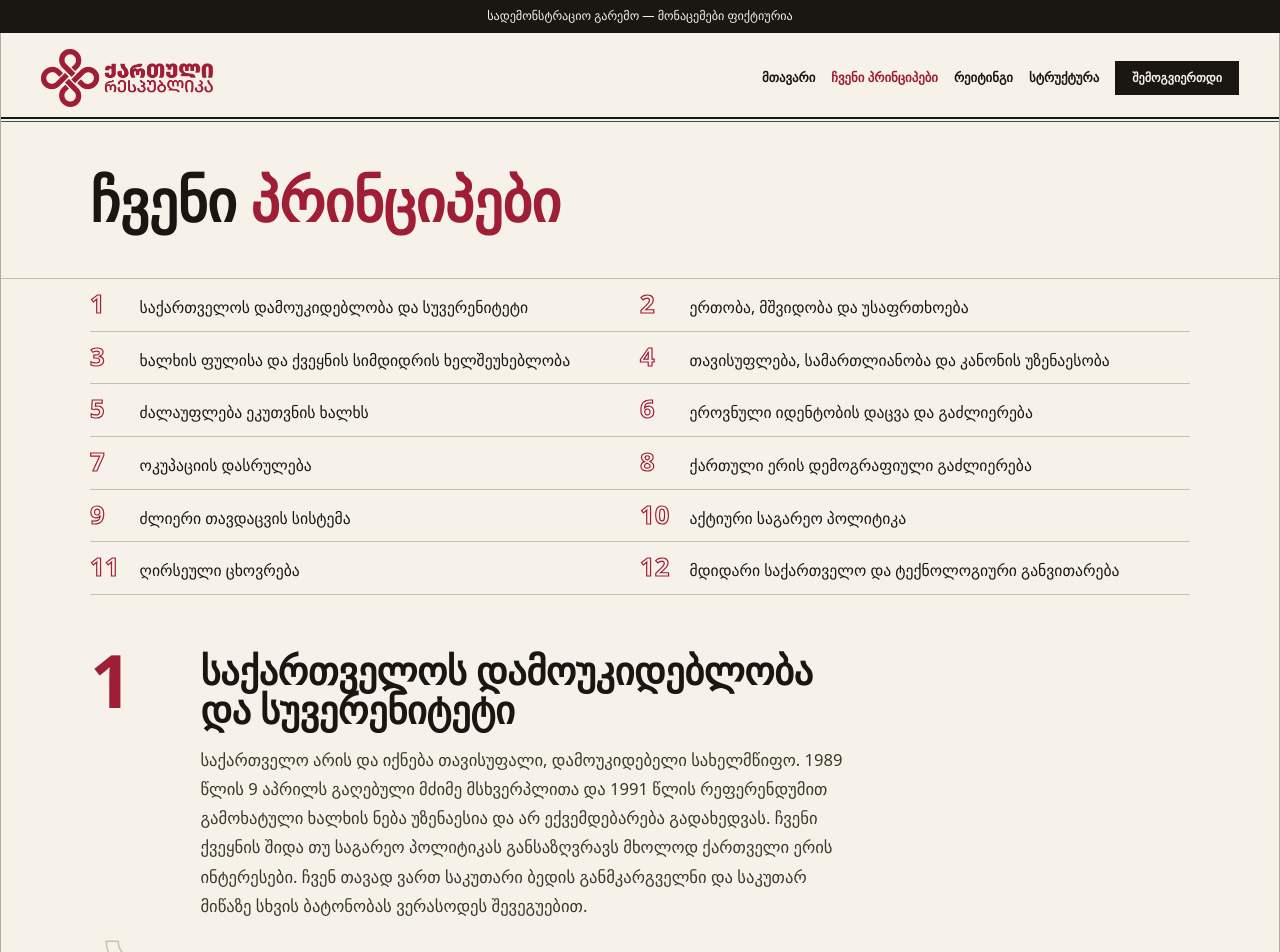
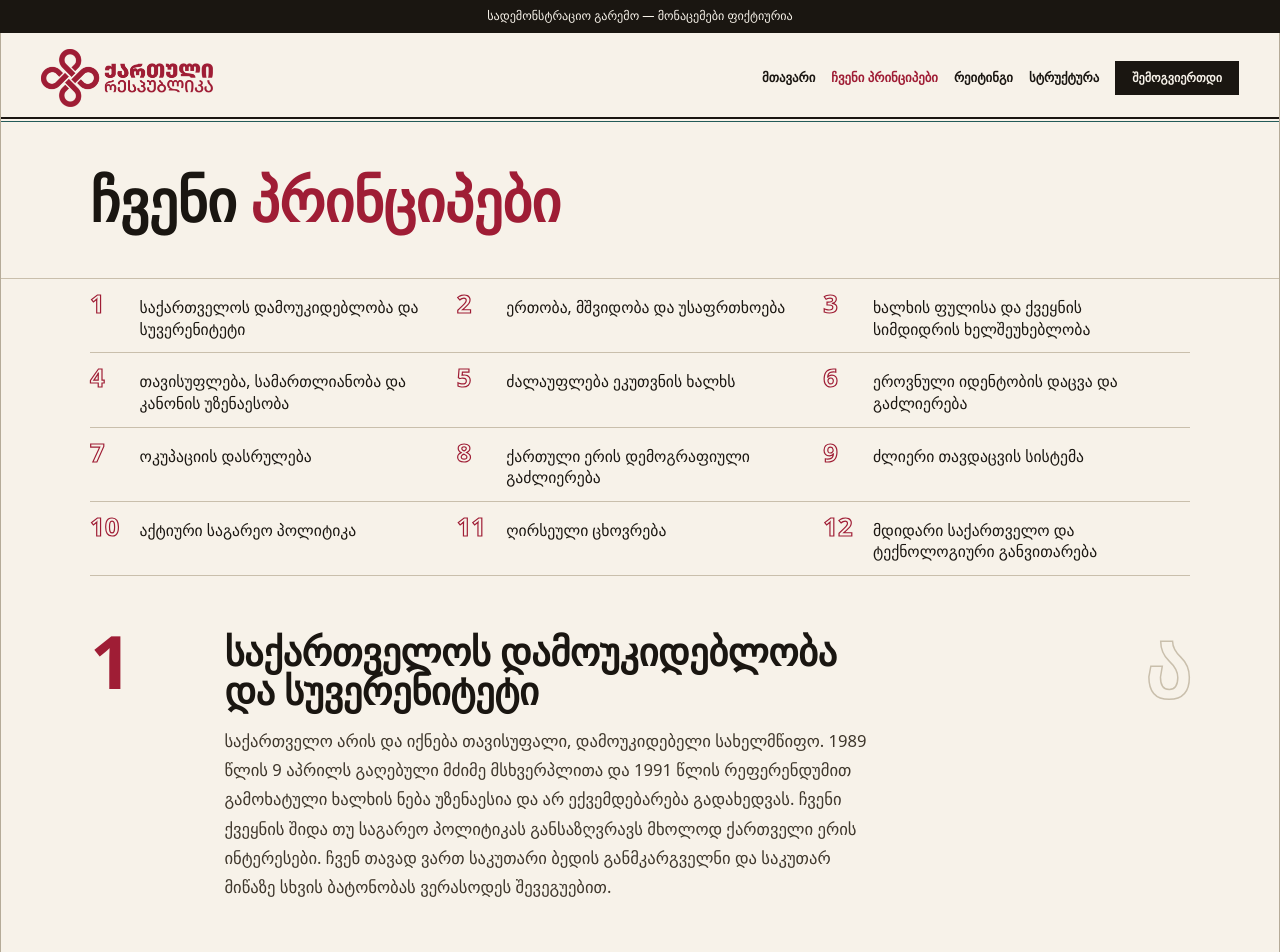
Before and after one commit to DuruMakh/republic-portal, a Next.js app: page /principles in a window 1280 px wide. Shown: the top 952 px of the page. Built offline with nearby package versions, Linux system fonts and the light colour scheme; no server answers.

Commit message:
Principles page: switch its grid at the lg breakpoint so three columns show on desktop
Co-Authored-By: Claude Opus 5.5 (1M context) <noreply@anthropic.com>
Claude-Session: https://claude.ai/code/session_01SwxmLsN5k8SvBULCpEBd9Z

```diff
--- a/app/(public)/principles/page.tsx
+++ b/app/(public)/principles/page.tsx
@@ -18,7 +18,7 @@ const WRAP = "mx-auto max-w-[1180px] px-4 sm:px-6 lg:px-10";
 const SECTION = "scroll-mt-24 py-[clamp(32px,4.5vw,56px)] md:scroll-mt-6";
 const NUMBER = "font-serif font-extrabold leading-[.8] text-brand";
 const ORNAMENT =
-  "hidden font-serif text-[clamp(4rem,7vw,6rem)] leading-[.7] font-extrabold text-transparent select-none [-webkit-text-stroke:1.5px_var(--color-line)] min-[900px]:block";
+  "hidden font-serif text-[clamp(4rem,7vw,6rem)] leading-[.7] font-extrabold text-transparent select-none [-webkit-text-stroke:1.5px_var(--color-line)] lg:block";
 
 export default function PrinciplesPage() {
   const [firstWord, ...rest] = PRINCIPLES_TITLE.split(" ");
@@ -32,9 +32,9 @@ export default function PrinciplesPage() {
       </section>
 
       <nav aria-label={PRINCIPLES_TITLE} className="border-t border-line">
-        <ol className={`${WRAP} grid sm:grid-cols-2 min-[900px]:grid-cols-3`}>
+        <ol className={`${WRAP} grid sm:grid-cols-2 lg:grid-cols-3`}>
           {PRINCIPLES.map(({ title }, i) => (
-            <li key={title} className="border-b border-line sm:odd:pr-5 min-[900px]:pr-5">
+            <li key={title} className="border-b border-line sm:pr-5">
               <a
                 href={`#${principleAnchor(i + 1)}`}
                 className="group grid h-full grid-cols-[2.6rem_minmax(0,1fr)] items-baseline gap-2 py-3 text-ink no-underline"
@@ -64,7 +64,7 @@ export default function PrinciplesPage() {
             className={i > 0 ? `${SECTION} border-t border-line` : SECTION}
           >
             <div
-              className={`${WRAP} grid gap-x-[clamp(16px,3vw,40px)] gap-y-3 sm:grid-cols-[4.5rem_minmax(0,1fr)] min-[900px]:grid-cols-[6rem_minmax(0,1fr)_auto]`}
+              className={`${WRAP} grid gap-x-[clamp(16px,3vw,40px)] gap-y-3 sm:grid-cols-[4.5rem_minmax(0,1fr)] lg:grid-cols-[6rem_minmax(0,1fr)_auto]`}
             >
               <div aria-hidden="true" className={`${NUMBER} text-[clamp(2.8rem,6vw,4.6rem)]`}>
                 {i + 1}
```
